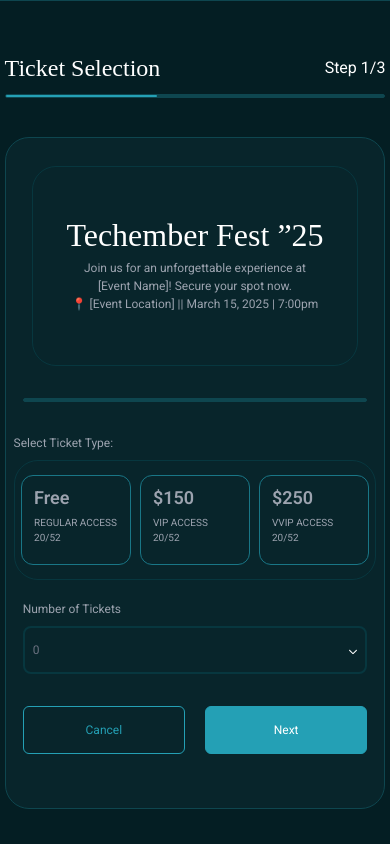
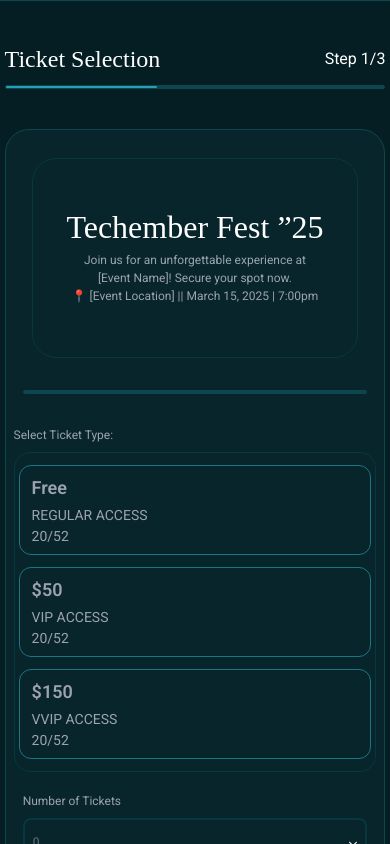
Before and after one commit to MUdugbesi/HNG12_Ticket_Generator, a React (Vite) app: page / in a window 390 px wide. Both pictures are taken after a click on the button "Get Started". Shown: the top 844 px of the page. Built offline with nearby package versions, Linux system fonts and the light colour scheme; a web font is replaced by a local one.

Commit message:
updated app for mobile responsiveness

```diff
--- a/src/components/Card.jsx
+++ b/src/components/Card.jsx
@@ -4,15 +4,15 @@ const Card = ({ ticket, onclick, ticketType }) => {
 	const selectedTicket = ticketType?.access === ticket?.access;
 	return (
 		<div
-			className={`w-[110px] md:w-[158px] h-[90px] md:h-[110px] m-auto border border-[#197686] hover:bg-[#12464E] rounded-xl text-gray-400 pl-3 pt-2 hover:cursor-pointer`}
+			className={`w-full md:w-[158px] h-[90px] md:h-[110px] m-auto border border-[#197686] hover:bg-[#12464E] rounded-xl text-gray-400 pl-3 pt-2 hover:cursor-pointer`}
 			style={{ backgroundColor: selectedTicket && '#12464E' }}
 			onClick={onclick}
 		>
 			<h3 className='font-semibold text-[18px] md:text-[24px] pb-1'>
 				{ticket?.plan}
 			</h3>
-			<p className='uppercase text-[10px] md:text-[16px]'>{ticket?.access}</p>
-			<p className='text-[10px] md:text-[16px]'>20/52</p>
+			<p className='uppercase text-[14px]'>{ticket?.access}</p>
+			<p className='text-[14px] md:text-[16px]'>20/52</p>
 		</div>
 	);
 };
--- a/src/components/TicketSelection.jsx
+++ b/src/components/TicketSelection.jsx
@@ -108,12 +108,12 @@ const TicketSelection = ({
 	}, [handleTicketSelection, isSubmitting]);
 
 	return (
-		<section className='w-[450px] md:w-[650px] lg:w-[700px] h-[858px] mx-auto m-auto border border-[#0E464F] rounded-3xl flex flex-col justify-center text-white bg-[#041E23] relative'>
+		<section className='w-[450px] md:w-[650px] lg:w-[700px] min-h-[858px] h-auto md:h-[858px] pb-5 mx-auto m-auto border border-[#0E464F] rounded-3xl flex flex-col justify-center text-white bg-[#041E23] relative'>
 			{message?.message && <MessageHandler userMessage={message} />}
 			<div className='w-[85%] md:w-[90%] lg:w-[85%] h-[98%] m-auto flex flex-col justify-evenly'>
 				<Header title={'Ticket Selection'} step={'1/3'} width={'40%'} />
 
-				<form className='w-full h-[80%] m-auto border border-[#0E464F] rounded-3xl bg-[#08252B] max-md:p-2'>
+				<form className='w-full min-h-[85%] h-auto m-auto border border-[#0E464F] rounded-3xl bg-[#08252B] max-md:p-2 my-10 pb-3'>
 					<div className='w-[90%] md:w-[556px] h-[200px] border border-[#07373F] mx-auto mt-5 rounded-3xl flex flex-col items-center justify-center px-2 pb-2'>
 						<h2 className='font-roadRage text-[32px] md:text-[62px]'>
 							Techember Fest ”25
@@ -134,7 +134,7 @@ const TicketSelection = ({
 						<p className='font-roboto text-gray-400 mb-2'>
 							Select Ticket Type:
 						</p>
-						<div className='grid grid-cols-3 w-full h-[120px] md:h-[142px] border border-[#07373F] rounded-3xl max-md:gap-1 p-1'>
+						<div className='grid grid-cols-1 md:grid-cols-3 w-full h-auto md:h-[142px] border border-[#07373F] rounded-2xl max-md:gap-3 p-1 max-md:py-3'>
 							{ticketTypeData.map((ticket, i) => (
 								<Card
 									ticket={ticket}
@@ -160,10 +160,12 @@ const TicketSelection = ({
 							<option>3</option>
 						</select>
 					</div>
-					<div className='w-[95%] justify-centers items-center mx-auto h-[48px] flex mt-8 gap-5'>
+					<div className='w-[95%] justify-centers items-center mx-auto h-[48px] flex mt-8 gap-5 max-md:pb-4'>
 						<Button
 							text='Cancel'
-							className={'text-[#24A0B5] border-[#24A0B5] hover:text-opacity-70'}
+							className={
+								'text-[#24A0B5] border-[#24A0B5] hover:text-opacity-70'
+							}
 							onclick={handleBackBtn}
 						/>
 						<Button
--- a/src/utils/index.js
+++ b/src/utils/index.js
@@ -1,5 +1,5 @@
 export const ticketTypeData = [
 	{ plan: 'Free', access: 'Regular Access' },
-	{ plan: '$150', access: 'Vip Access' },
-	{ plan: '$250', access: 'Vvip Access' },
+	{ plan: '$50', access: 'Vip Access' },
+	{ plan: '$150', access: 'Vvip Access' },
 ];
```
